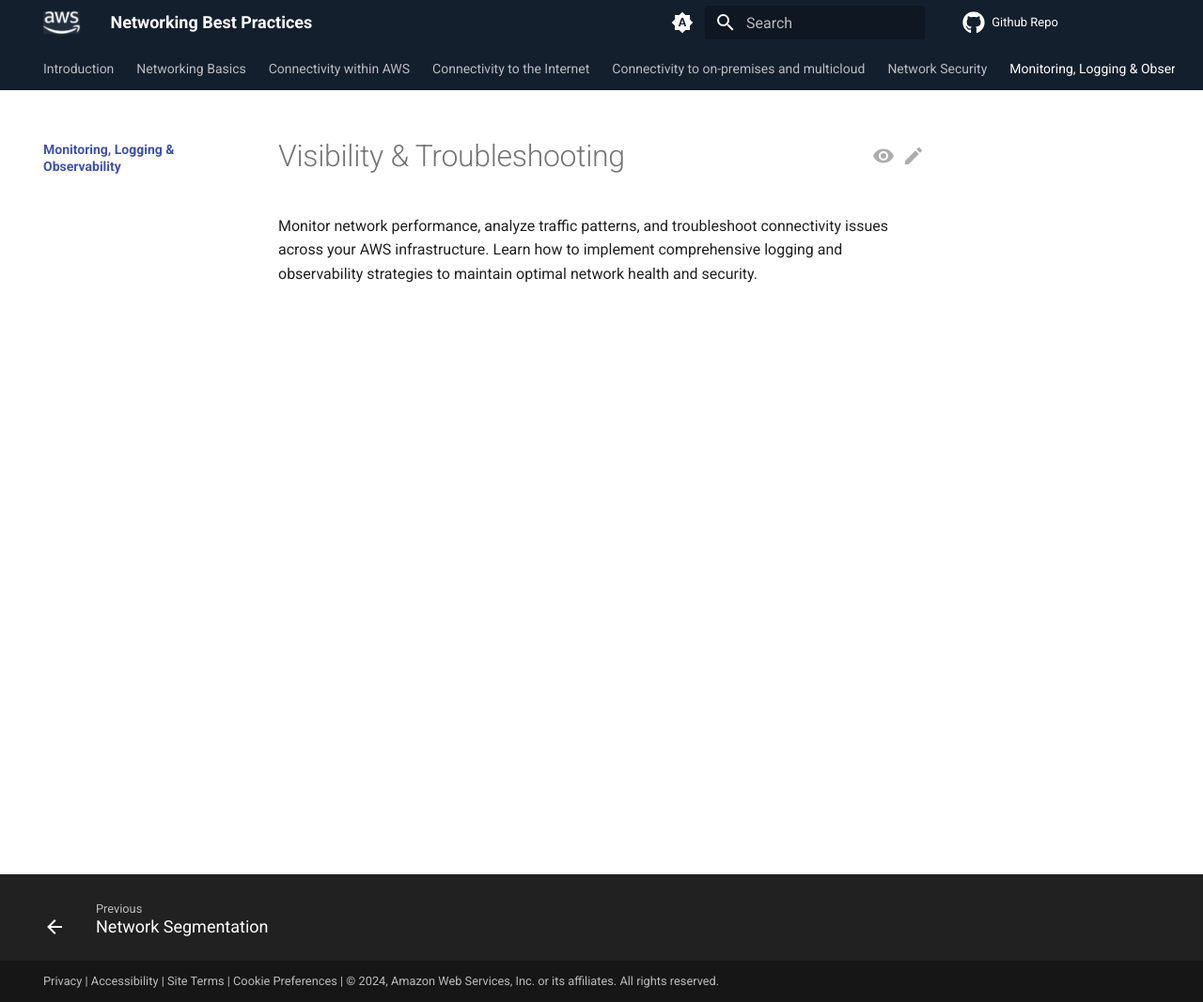
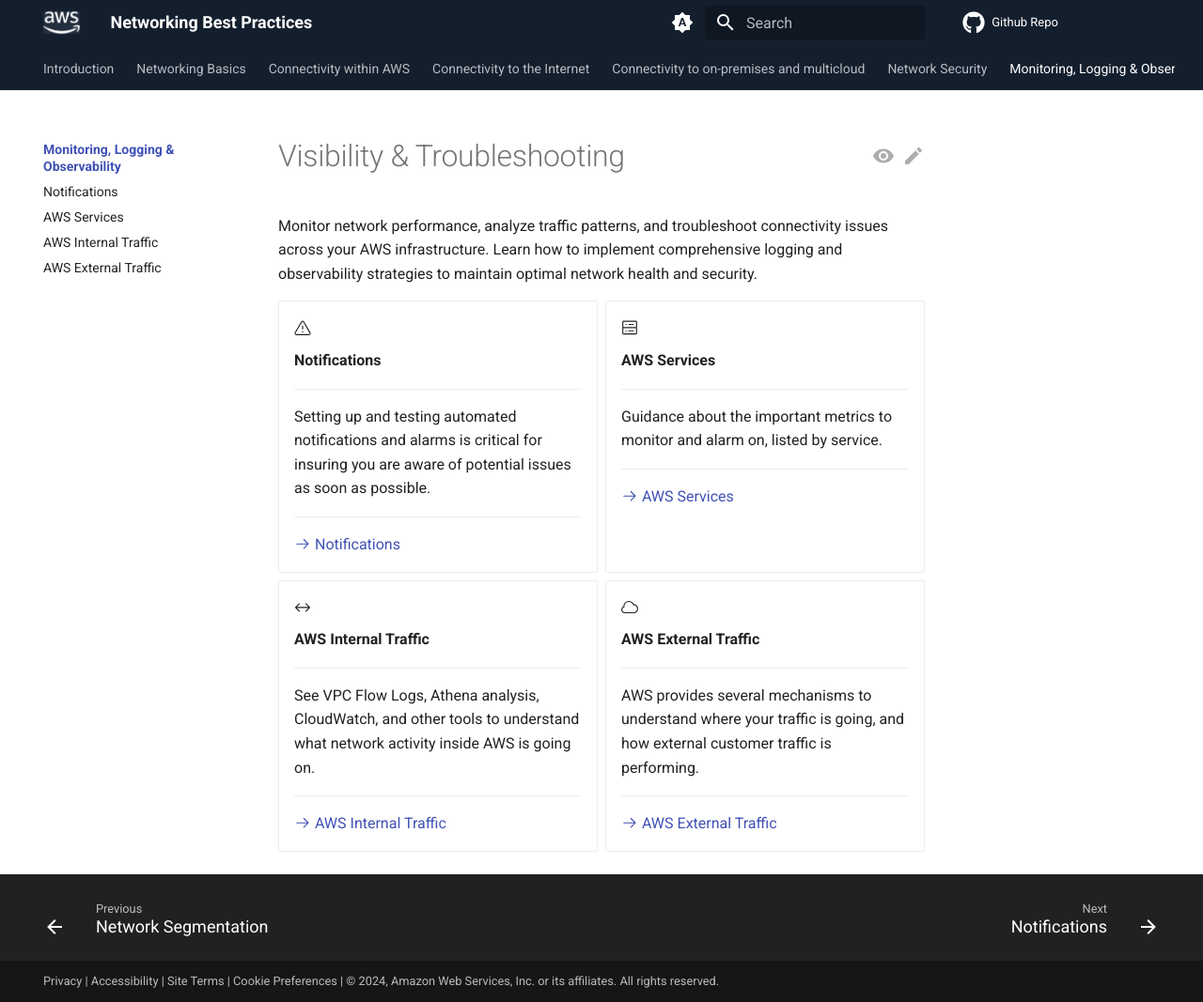
Before and after one commit to aws/aws-networking-best-practices, an MkDocs documentation site: the page built from content/monitoring-observability/index.md, in a window 1280 px wide and 1067 px high. Shown: the whole window at 94% size. Built offline with MkDocs 1.6.1 and Material for MkDocs 9.7.7, drawn with Linux system fonts in a browser that asks for light colours; comment, search, counter and statistics services are not loaded.

Commit message:
Add monitoring-observability outline

```diff
--- a/content/monitoring-observability/index.md
+++ b/content/monitoring-observability/index.md
@@ -1,3 +1,55 @@
 # Visibility & Troubleshooting
 
 Monitor network performance, analyze traffic patterns, and troubleshoot connectivity issues across your AWS infrastructure. Learn how to implement comprehensive logging and observability strategies to maintain optimal network health and security.
+
+<div class="grid cards" markdown>
+
+*   :octicons-alert-24: &nbsp;
+
+    **Notifications**
+
+    ---
+
+    Setting up and testing automated notifications and alarms is critical for insuring you are aware of potential issues as soon as possible.
+
+    ---
+
+    [:octicons-arrow-right-24: Notifications](notifications.md)
+
+*   :octicons-server-24: &nbsp;
+
+    **AWS Services**
+
+    ---
+
+     Guidance about the important metrics to monitor and alarm on, listed by service.
+
+    ---
+
+    [:octicons-arrow-right-24: AWS Services](service-monitoring.md)
+
+*   :octicons-arrow-both-24: &nbsp;
+
+    **AWS Internal Traffic**
+
+    ---
+
+    See VPC Flow Logs, Athena analysis, CloudWatch, and other tools to understand what network activity inside AWS is going on.
+
+    ---
+
+    [:octicons-arrow-right-24: AWS Internal Traffic](internal-traffic.md)
+
+*   :octicons-cloud-24: &nbsp;
+
+    **AWS External Traffic**
+
+    ---
+
+    AWS provides several mechanisms to understand where your traffic is going, and how external customer traffic is performing.
+
+    ---
+
+    [:octicons-arrow-right-24: AWS External Traffic](external-traffic.md)
+
+</div>
--- a/mkdocs.yml
+++ b/mkdocs.yml
@@ -183,3 +183,7 @@
       - Network Segmentation: security/segmentation.md
   - Monitoring, Logging & Observability:
       - monitoring-observability/index.md
+      - Notifications: monitoring-observability/notifications.md
+      - AWS Services: monitoring-observability/service-monitoring.md
+      - AWS Internal Traffic: monitoring-observability/internal-traffic.md
+      - AWS External Traffic: monitoring-observability/external-traffic.md
```
Also changed, not shown: content/monitoring-observability/external-traffic.md (added, +3 -0 lines), content/monitoring-observability/internal-traffic.md (added, +3 -0 lines), content/monitoring-observability/notifications.md (added, +3 -0 lines), content/monitoring-observability/service-monitoring.md (added, +20 -0 lines).
